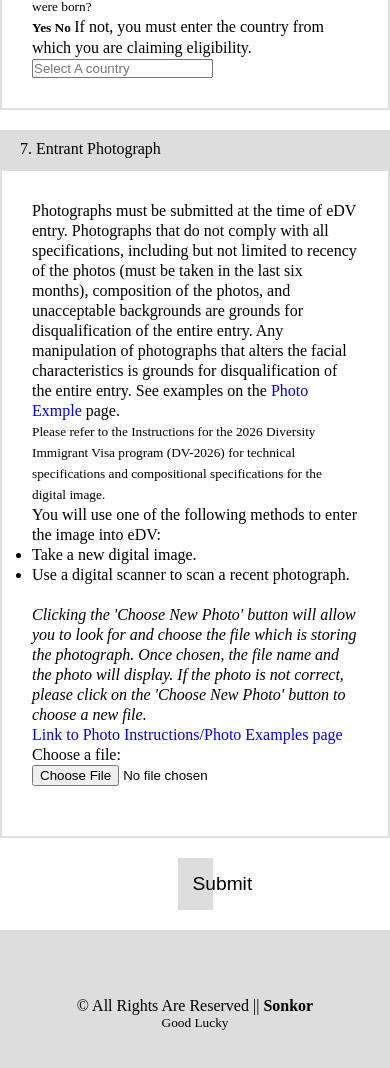
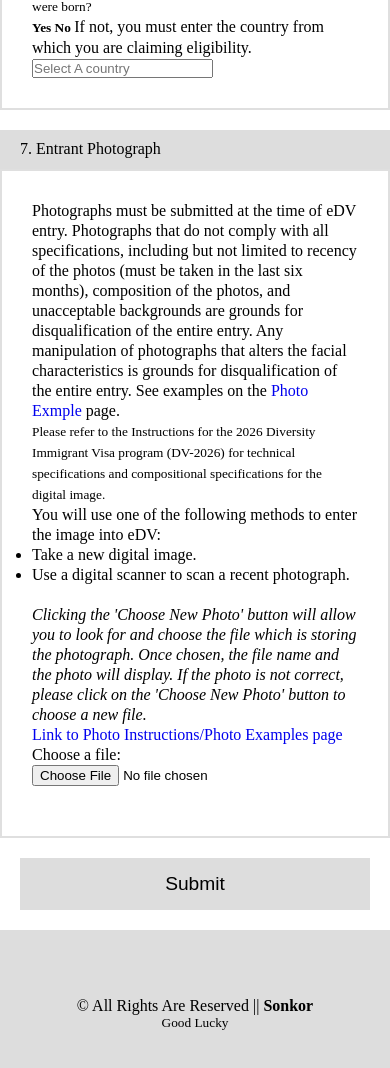
Before and after one commit to Onkor114/DiversityVisa-DDS-Clone, a plain HTML site: page index.html in a window 390 px wide. Shown: the part 1262-2330 px from the top of the page. Drawn offline with Linux system fonts and the light colour scheme.

Commit message:
updated css file

```diff
--- a/style.css
+++ b/style.css
@@ -166,4 +166,8 @@ a:hover{
         width: 100%;
         padding: 0px 10px;
     }
+    .btn .input {
+        background-color: #ddd;
+        width: 100%;
+    }
 }
```
